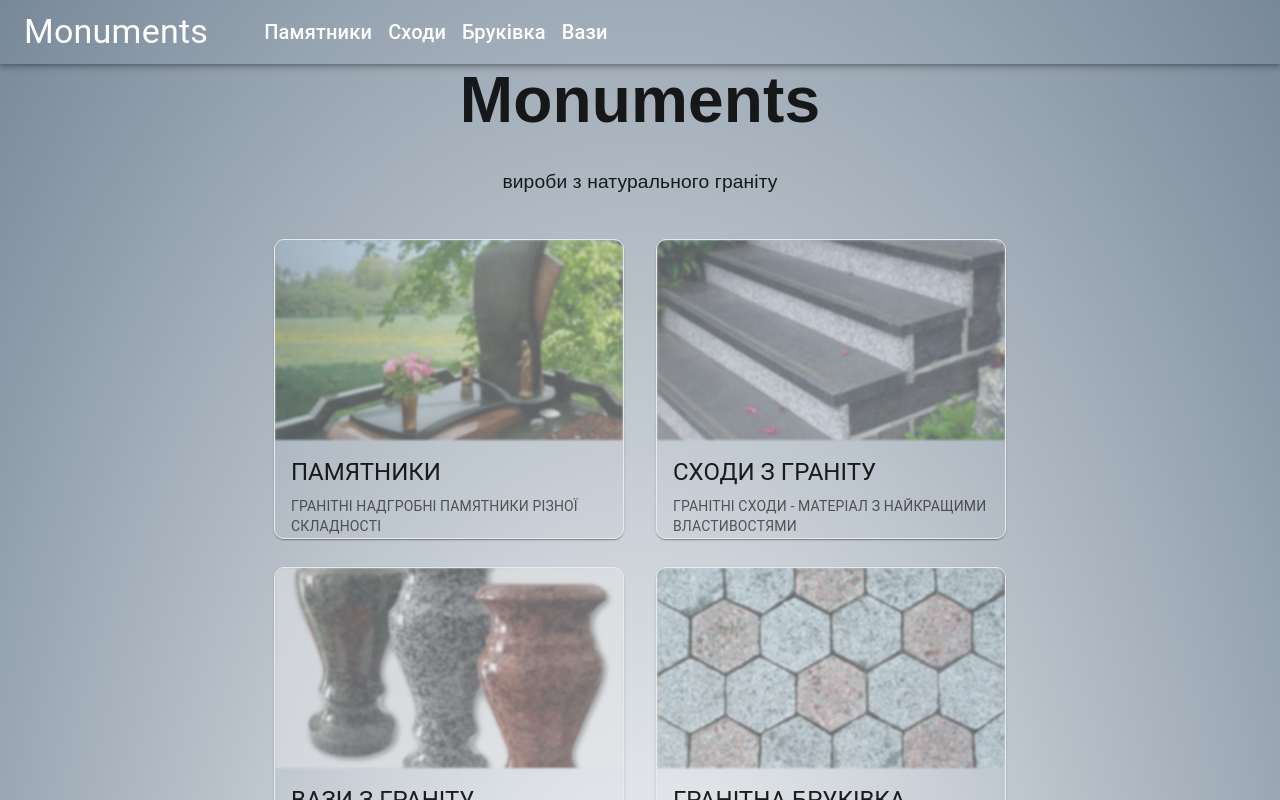
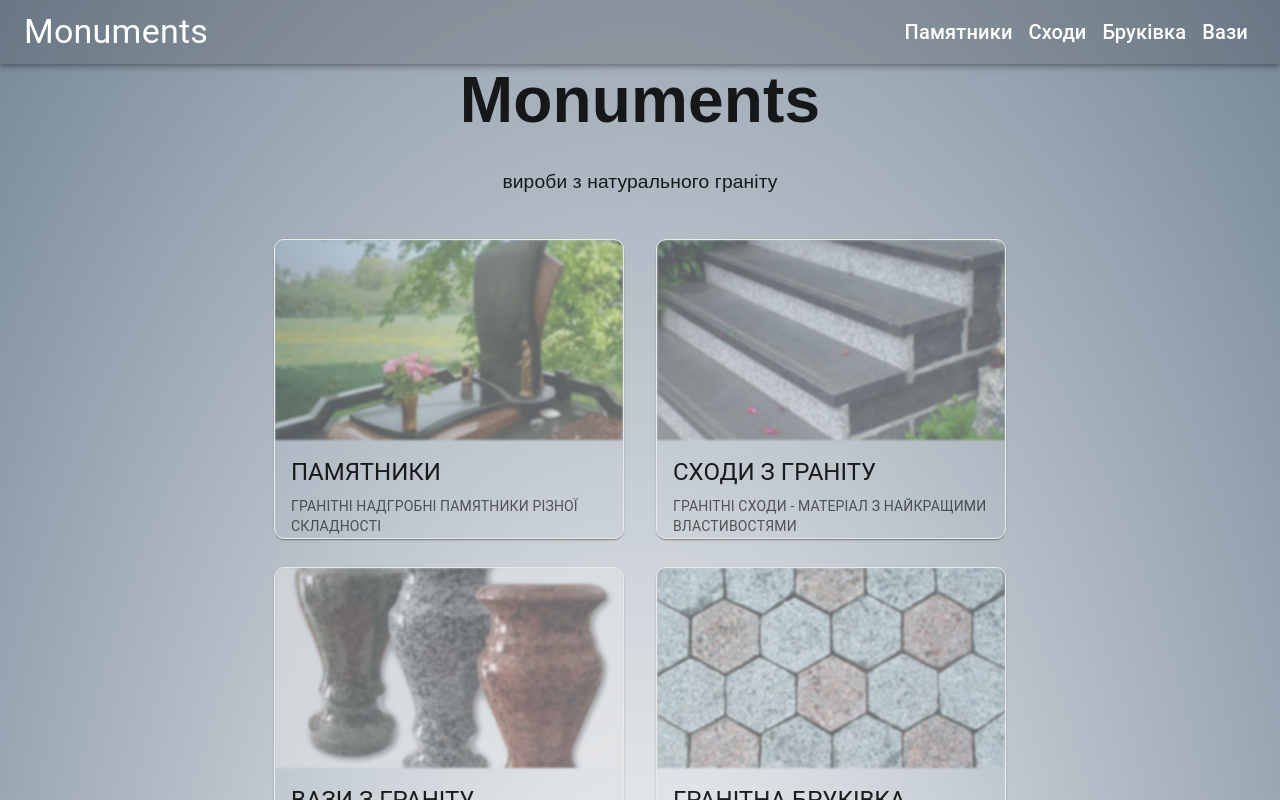
Before and after one commit to stepanetsaleksandr/monuments, a Next.js app: page / in a window 1280 px wide. Shown: the top 800 px of the page. Built offline with nearby package versions, Linux system fonts and the light colour scheme.

Commit message:
123123123

```diff
--- a/components/TopBar.jsx
+++ b/components/TopBar.jsx
@@ -38,7 +38,8 @@ export default function HideAppBar(props) {
             sx={{
               display: "flex",
               flexDirection: "row",
-              backgroundColor: "transparent",
+              justifyContent: "space-between",
+              backgroundColor: "rgba(50, 50, 50, 0.2)",
             }}
           >
             <Toolbar>
```
